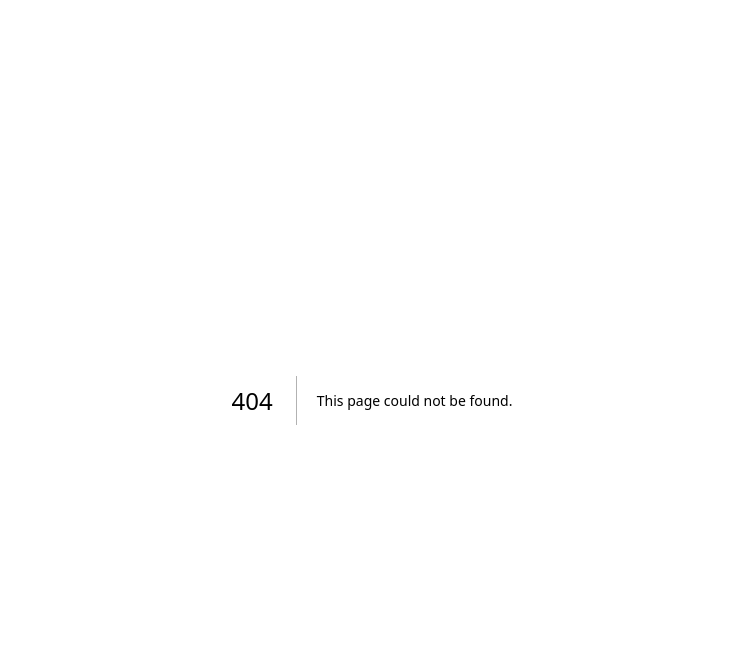
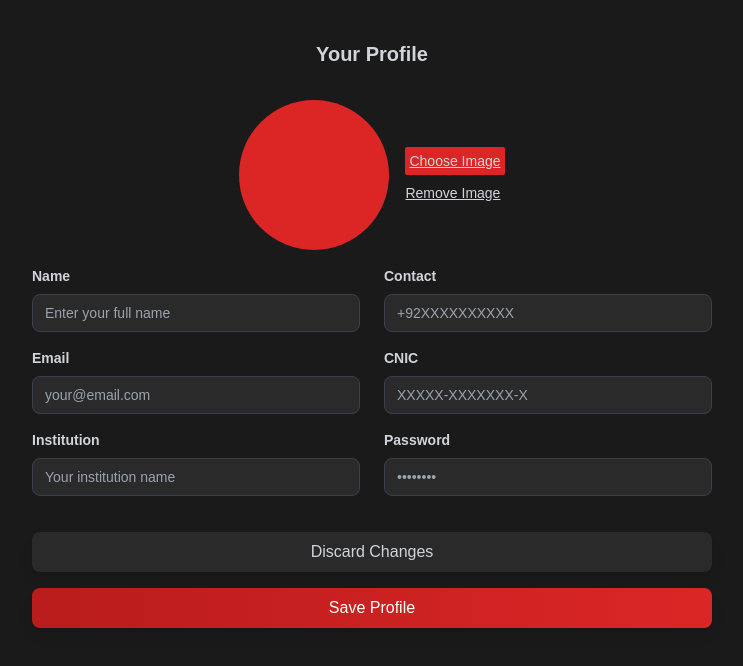
Before and after one commit to owaisrafiq05/DevDay-BrandAmbassador-Portal, a Next.js app: page /profile in a window 1280 px wide. Before the commit this address had no page. Shown: the top 666 px of the page, without its empty margins (268-1011 px from the left). Built offline with nearby package versions, Linux system fonts and the light colour scheme.

Commit message:
added profile frontend

```diff
--- /dev/null
+++ b/src/app/profile/page.jsx
@@ -0,0 +1,217 @@
+"use client";
+
+import { useState } from "react";
+import Image from "next/image";
+import { toast } from "sonner";
+import Link from "next/link";
+import { motion } from "framer-motion";
+import { useRouter } from "next/navigation";
+
+const page = () => {
+  const router = useRouter();
+  const [formData, setFormData] = useState({
+    name: "",
+    contact: "",
+    email: "",
+    cnic: "",
+    institution: "",
+    password: "",
+  });
+
+  const [loading, setLoading] = useState(false);
+
+  const handleChange = (e) => {
+    const { id, value } = e.target;
+    setFormData({
+      ...formData,
+      [id]: value,
+    });
+  };
+
+  const validateForm = () => {
+    if (
+      !formData.email ||
+      !formData.password ||
+      !formData.name ||
+      !formData.contact ||
+      !formData.cnic ||
+      !formData.institution
+    ) {
+      toast.error("Please fill in all fields.");
+      return false;
+    }
+
+    // Email validation
+    const emailPattern = /^[a-zA-Z0-9._-]+@[a-zA-Z0-9.-]+\.[a-zA-Z]{2,6}$/;
+    if (!emailPattern.test(formData.email)) {
+      toast.error("Please enter a valid email.");
+      return false;
+    }
+
+    // CNIC validation (assuming Pakistani CNIC format: 12345-1234567-1)
+    const cnicPattern = /^\d{5}-\d{7}-\d{1}$/;
+    if (!cnicPattern.test(formData.cnic)) {
+      toast.error("Please enter a valid CNIC (format: 12345-1234567-1)");
+      return false;
+    }
+
+    // Contact validation (assuming Pakistani format)
+    const contactPattern = /^(\+92|0)?[0-9]{10}$/;
+    if (!contactPattern.test(formData.contact)) {
+      toast.error("Please enter a valid contact number");
+      return false;
+    }
+
+    // Password validation
+    if (formData.password.length < 6) {
+      toast.error("Password must be at least 6 characters.");
+      return false;
+    }
+
+    return true;
+  };
+
+  const handleSubmit = async (e) => {
+    e.preventDefault();
+    setLoading(true);
+
+    const isValid = validateForm();
+    if (!isValid) {
+      setLoading(false);
+      return;
+    }
+  };
+
+  const InputField = ({ label, id, type = "text", placeholder, delay }) => (
+    <motion.div
+      initial={{ opacity: 0, y: 20 }}
+      animate={{ opacity: 1, y: 0 }}
+      transition={{ delay }}
+      className="mb-4"
+    >
+      <label className="font-semibold text-sm text-gray-300 pb-1 block">
+        {label}
+      </label>
+      <input
+        className="border bg-[#2a2a2a] border-gray-700 rounded-lg px-3 py-2 mt-1 text-sm w-full
+                    focus:border-red-500 focus:ring-2 focus:ring-red-500 text-white transition-all duration-200"
+        type={type}
+        id={id}
+        placeholder={placeholder}
+        value={formData[id]}
+        onChange={handleChange}
+        required
+      />
+    </motion.div>
+  );
+
+  return (
+    <div className="bg-[#1a1a1a] min-h-screen px-[300px] py-10">
+      <h1 className="text-gray-300 font-bold text-center text-xl">
+        Your Profile
+      </h1>
+
+      <form onSubmit={handleSubmit} className="pt-4">
+        <motion.div
+          initial={{ opacity: 0, y: 20 }}
+          animate={{ opacity: 1, y: 0 }}
+          delay={0.3}
+          className="flex items-center justify-center gap-4 py-4 w-full"
+        >
+          <div className="w-[150px] h-[150px] rounded-full bg-red-600"></div>
+          <div className="flex flex-col gap-2 justify-start">
+            <label
+              style={{ cursor: "pointer" }}
+              htmlFor="img-upload"
+              className="text-gray-300 bg-red-600 p-1 rounded-sm text-sm underline"
+            >
+              Choose Image
+            </label>
+            <input
+              id="img-upload"
+              style={{
+                display: "none",
+              }}
+              accept="image/*"
+              type="file"
+              className=""
+            />
+            <button className="text-gray-300 w-max underline text-sm">
+              Remove Image
+            </button>
+          </div>
+        </motion.div>
+
+        <div className="grid grid-cols-1 md:grid-cols-2 gap-x-6">
+          <InputField
+            label="Name"
+            id="name"
+            placeholder="Enter your full name"
+            delay={0.4}
+          />
+          <InputField
+            label="Contact"
+            id="contact"
+            placeholder="+92XXXXXXXXXX"
+            delay={0.4}
+          />
+          <InputField
+            label="Email"
+            id="email"
+            type="email"
+            placeholder="your@email.com"
+            delay={0.5}
+          />
+          <InputField
+            label="CNIC"
+            id="cnic"
+            placeholder="XXXXX-XXXXXXX-X"
+            delay={0.5}
+          />
+          <InputField
+            label="Institution"
+            id="institution"
+            placeholder="Your institution name"
+            delay={0.6}
+          />
+          <InputField
+            label="Password"
+            id="password"
+            type="password"
+            placeholder="••••••••"
+            delay={0.6}
+          />
+
+          <motion.div
+            initial={{ opacity: 0, y: 20 }}
+            animate={{ opacity: 1, y: 0 }}
+            transition={{ delay: 0.7 }}
+            className="mt-5 md:col-span-2 flex flex-col gap-4"
+          >
+            <button
+              className="py-2 px-20 bg-[#2a2a2a] text-gray-300 rounded-lg w-full
+                  hover:from-red-600 hover:to-red-500 transition-all duration-200 transform hover:scale-[1.02]
+                  disabled:opacity-50 disabled:cursor-not-allowed shadow-lg"
+              type="submit"
+              disabled={loading}
+            >
+              Discard Changes
+            </button>
+
+            <button
+              className="py-2 px-20 bg-gradient-to-r from-red-700 to-red-600 text-white rounded-lg w-full
+                  hover:from-red-600 hover:to-red-500 transition-all duration-200 transform hover:scale-[1.02]
+                  disabled:opacity-50 disabled:cursor-not-allowed shadow-lg"
+              type="submit"
+              disabled={loading}
+            >
+              Save Profile
+            </button>
+          </motion.div>
+        </div>
+      </form>
+    </div>
+  );
+};
+
+export default page;
```
